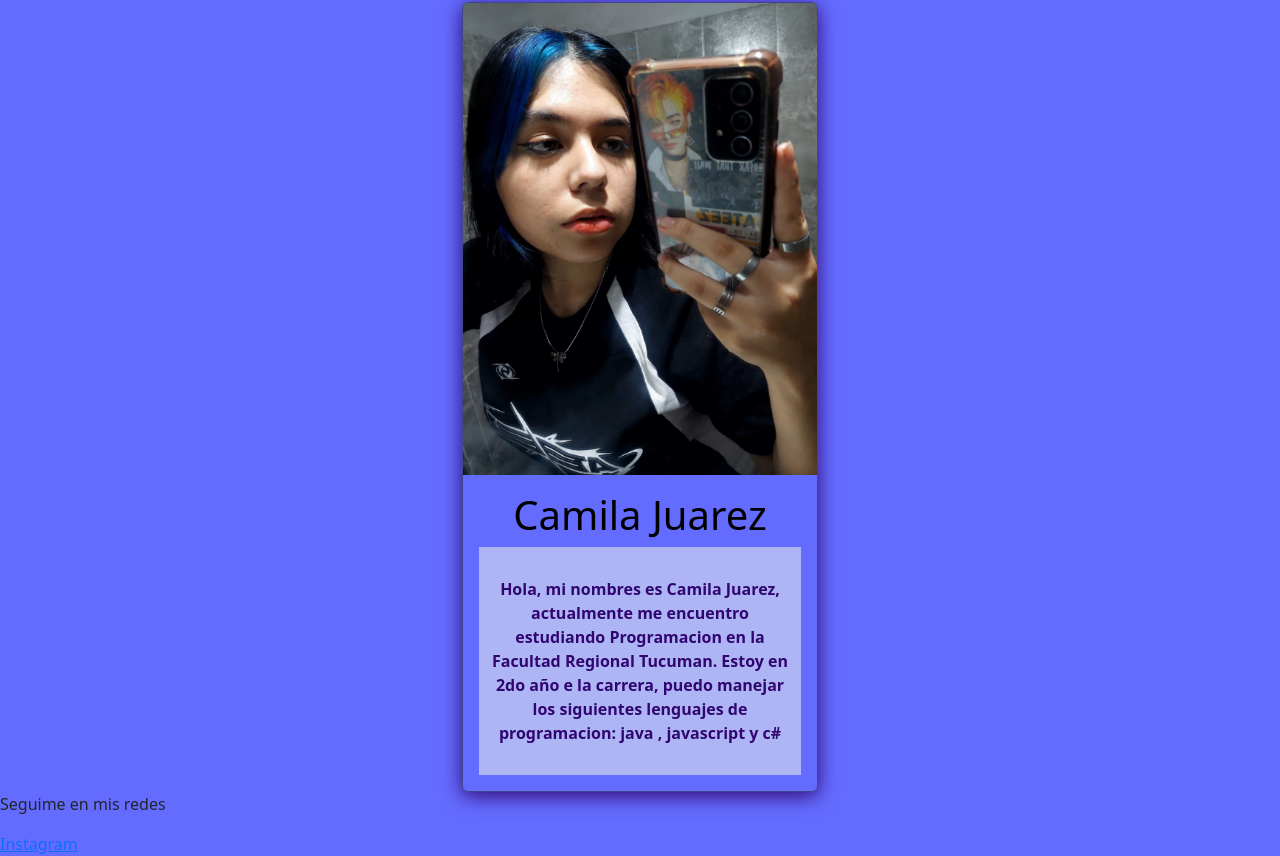
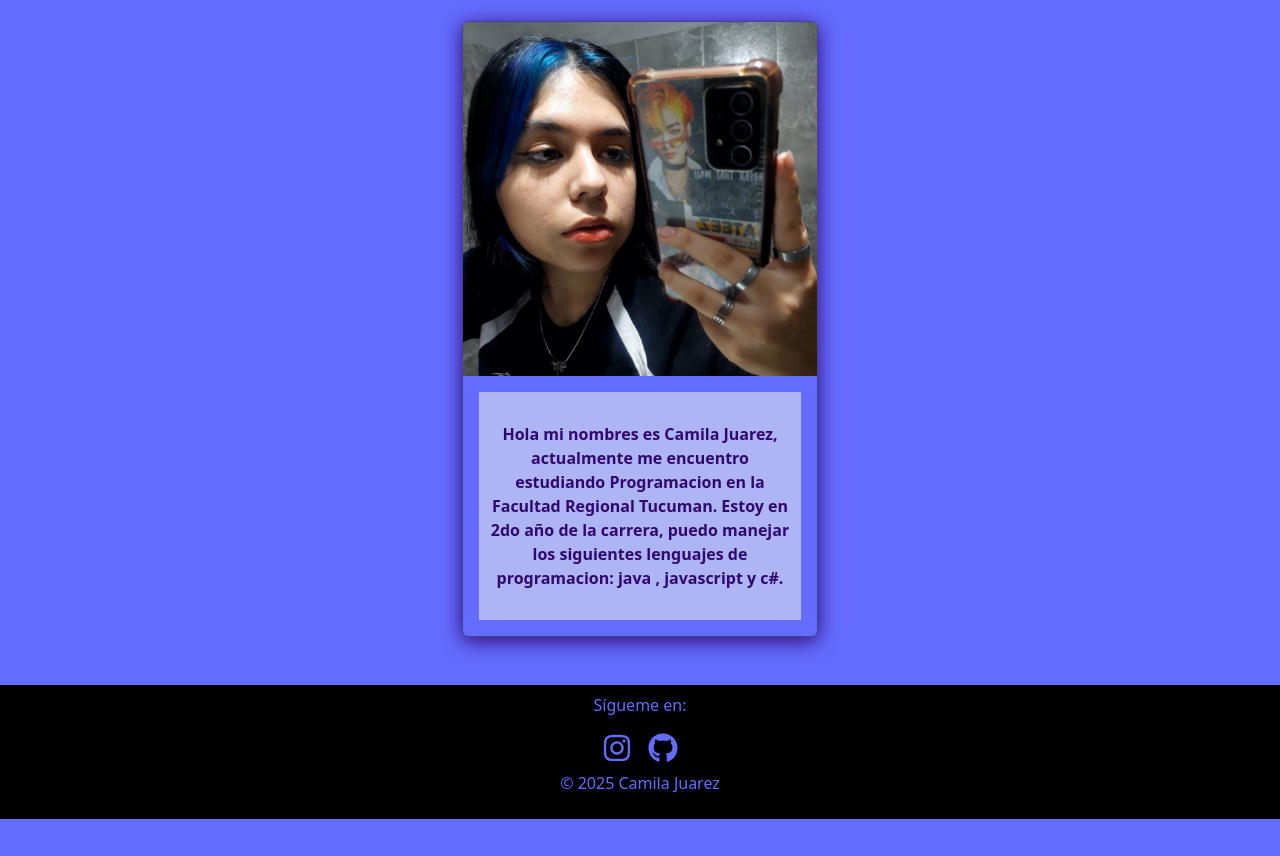
Before and after one commit to CamilaJuarez99/Proyecto-PortFolio-React, a React (Vite) app in the folder mi-portfolio-camila/: page / in a window 1280 px wide. Shown: the part 201-1057 px from the top of the page. After the commit the page ends 1020 px from the top, so only its background shows below. Built offline with nearby package versions, Linux system fonts and the light colour scheme.

Commit message:
termine de modificar el css

```diff
--- a/mi-portfolio-camila/package.json
+++ b/mi-portfolio-camila/package.json
@@ -13,7 +13,8 @@
     "bootstrap": "^5.3.5",
     "react": "^19.0.0",
     "react-bootstrap": "^2.10.9",
-    "react-dom": "^19.0.0"
+    "react-dom": "^19.0.0",
+    "react-icons": "^5.5.0"
   },
   "devDependencies": {
     "@eslint/js": "^9.22.0",
--- a/mi-portfolio-camila/src/componnets/Footer.jsx
+++ b/mi-portfolio-camila/src/componnets/Footer.jsx
@@ -1,10 +1,28 @@
-function Footer() {
+import React from 'react';
+import { Container, Row, Col } from 'react-bootstrap';
+import { FaInstagram, FaGithub } from 'react-icons/fa';
+
+const Footer = () => {
   return (
-    <div>
-      <p>Seguime en mis redes</p>
-      <a href="">Instagram</a>
+    <div className='footer'>
+      <footer className="text-footer py-2 mt-5">
+      <Container>
+        <Row className="text-center">
+          <Col>
+            <p>Sígueme en:</p>
+            <a href="https://www.instagram.com/camiii_juarez" rel="noopener noreferrer" className="text-footer mx-2">
+              <FaInstagram size={30} />
+            </a>
+            <a href="https://github.com/CamilaJuarez99" target="_blank" rel="noopener noreferrer" className="text-footer mx-2">
+              <FaGithub size={30} />
+            </a>
+            <p className="mt-2">&copy; {new Date().getFullYear()} Camila Juarez</p>
+          </Col>
+        </Row>
+      </Container>
+    </footer>
     </div>
   );
-}
+};
 
 export default Footer;
--- a/mi-portfolio-camila/src/componnets/Main.jsx
+++ b/mi-portfolio-camila/src/componnets/Main.jsx
@@ -12,7 +12,6 @@ const Main = ({ datos }) => {
           <Card className="text-center mi-card">
             <Card.Img variant="top" src={datos.imagen} />
             <Card.Body>
-              <Card.Title className='titulo'>{datos.nombre} {datos.apellido}</Card.Title>
               <Card.Text className='texto'>{datos.presentacion}</Card.Text>
             </Card.Body>
           </Card>
--- a/mi-portfolio-camila/src/index.css
+++ b/mi-portfolio-camila/src/index.css
@@ -1,7 +1,7 @@
 
 .header{
 
-  background-color: black;
+  background-color: rgb(0, 0, 0);
   color: #646cff;
   padding: 20px 0;
   text-align: center;
@@ -13,10 +13,18 @@
 }
 
 .header h1{
-  font-size: 3.5rem;
+  font-size: 4.5rem;
   font-weight: bold;
   letter-spacing: 2px;
   margin: 0;
   font-family: 'Times New Roman', Times, serif;
 
 }
+
+.text-footer{
+  color: #646cff;
+}
+
+.footer{
+  background-color: black;
+}
--- a/mi-portfolio-camila/src/pages/Home.jsx
+++ b/mi-portfolio-camila/src/pages/Home.jsx
@@ -8,7 +8,7 @@ const Home = () => {
         nombre: "Camila",
         apellido: "Juarez",
         imagen:"/imagenPerfil.jpg",
-        presentacion:"Hola, mi nombres es Camila Juarez, actualmente me encuentro estudiando Programacion en la Facultad Regional Tucuman. Estoy en 2do año e la carrera, puedo manejar los siguientes lenguajes de programacion: java , javascript y c#",
+        presentacion:"Hola mi nombres es Camila Juarez, actualmente me encuentro estudiando Programacion en la Facultad Regional Tucuman. Estoy en 2do año de la carrera, puedo manejar los siguientes lenguajes de programacion: java , javascript y c#.",
 
     };
 
```
Also changed, not shown: mi-portfolio-camila/public/imagenPerfil.jpg, 1 other file (tests, documents, lock files or other folders).
